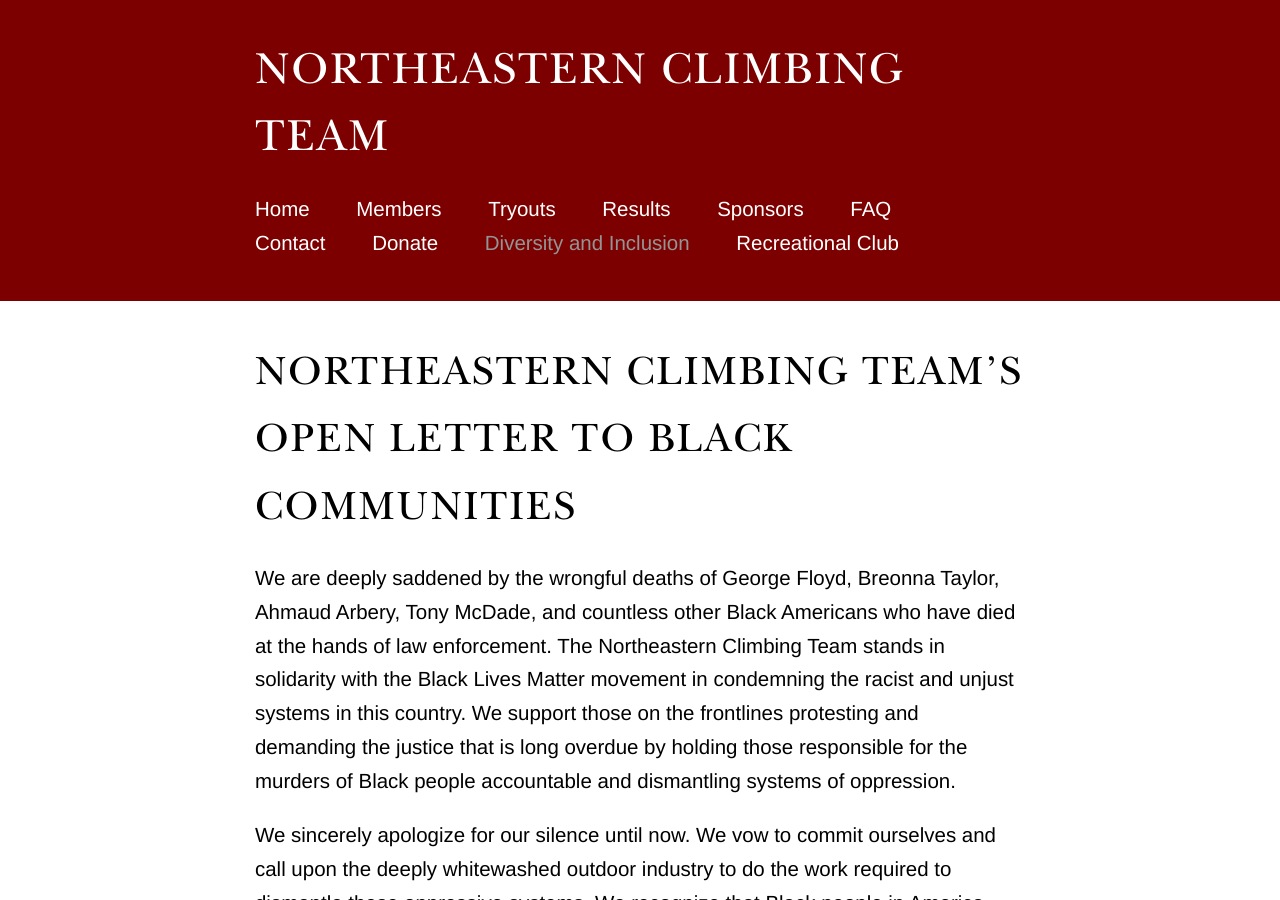
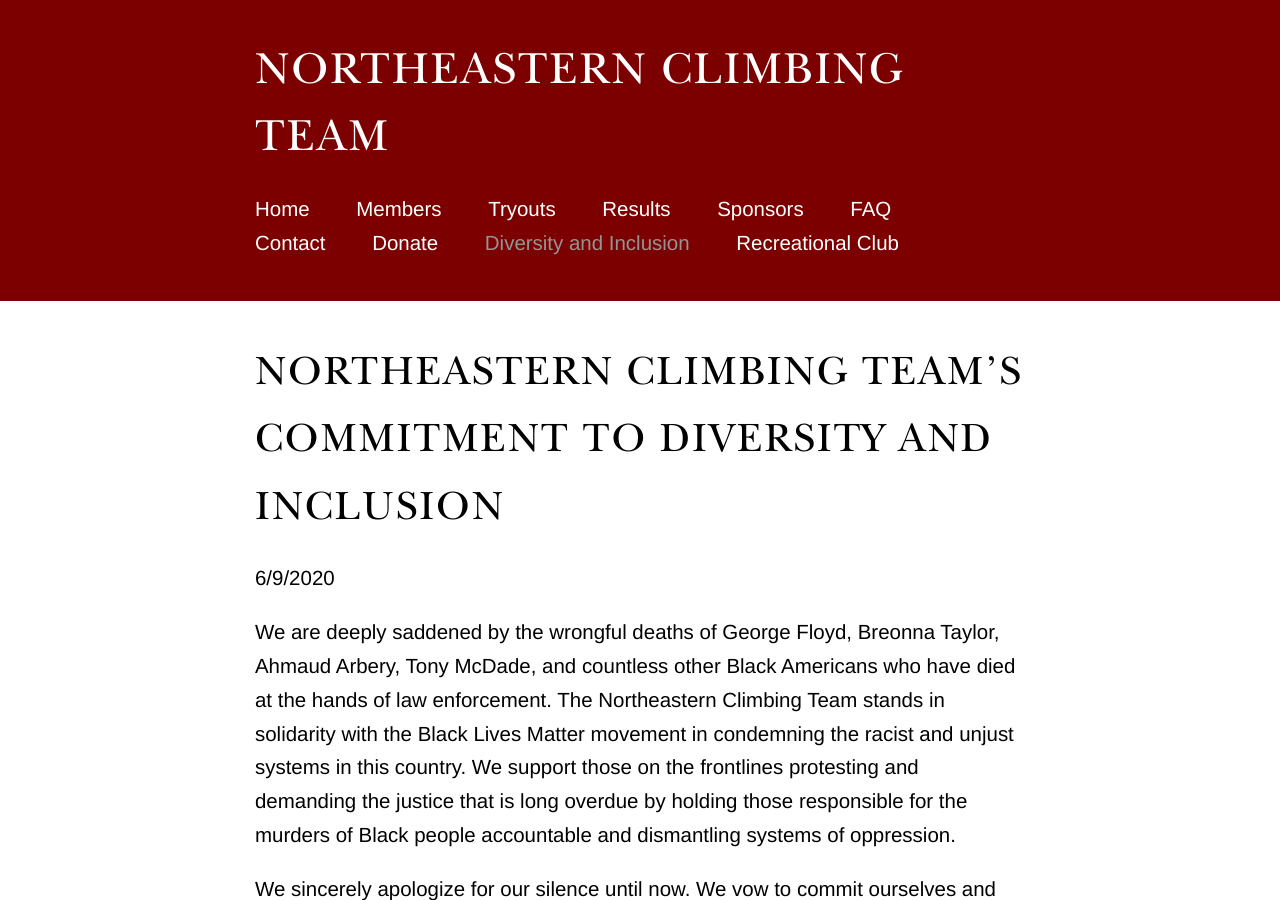
Before and after one commit to NortheasternClimbing/northeasternclimbing.github.io, a Jekyll site: the page built from team/diversity-inclusion.md, in a window 1280 px wide and 900 px high. Built offline with Jekyll 4.4.1, drawn with Linux system fonts in a browser that asks for light colours.

Commit message:
updated title and date

```diff
--- a/team/diversity-inclusion.md
+++ b/team/diversity-inclusion.md
@@ -1,7 +1,9 @@
 ---
-title: Northeastern Climbing Team’s Open Letter to Black Communities
+title: Northeastern Climbing Team’s Commitment to Diversity and Inclusion
 layout: team
 ---
+
+6/9/2020
 
 We are deeply saddened by the wrongful deaths of George Floyd, Breonna Taylor, Ahmaud Arbery,
 Tony McDade, and countless other Black Americans who have died at the hands of law enforcement.
```
